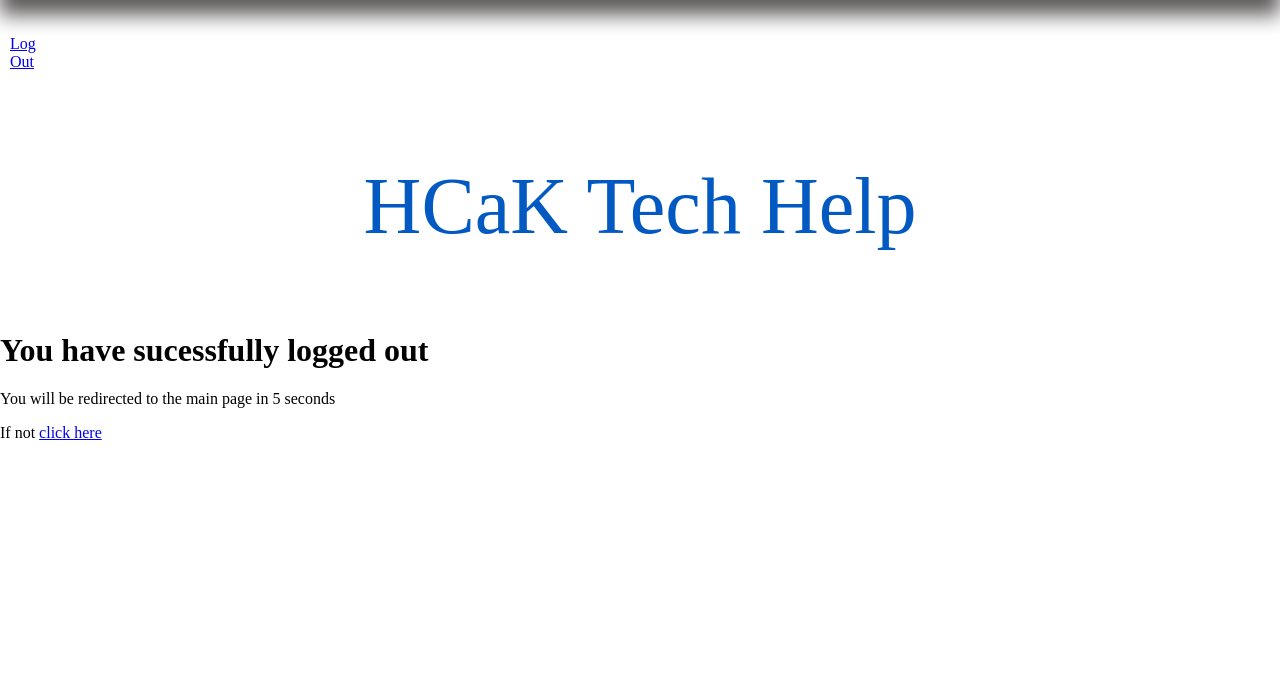
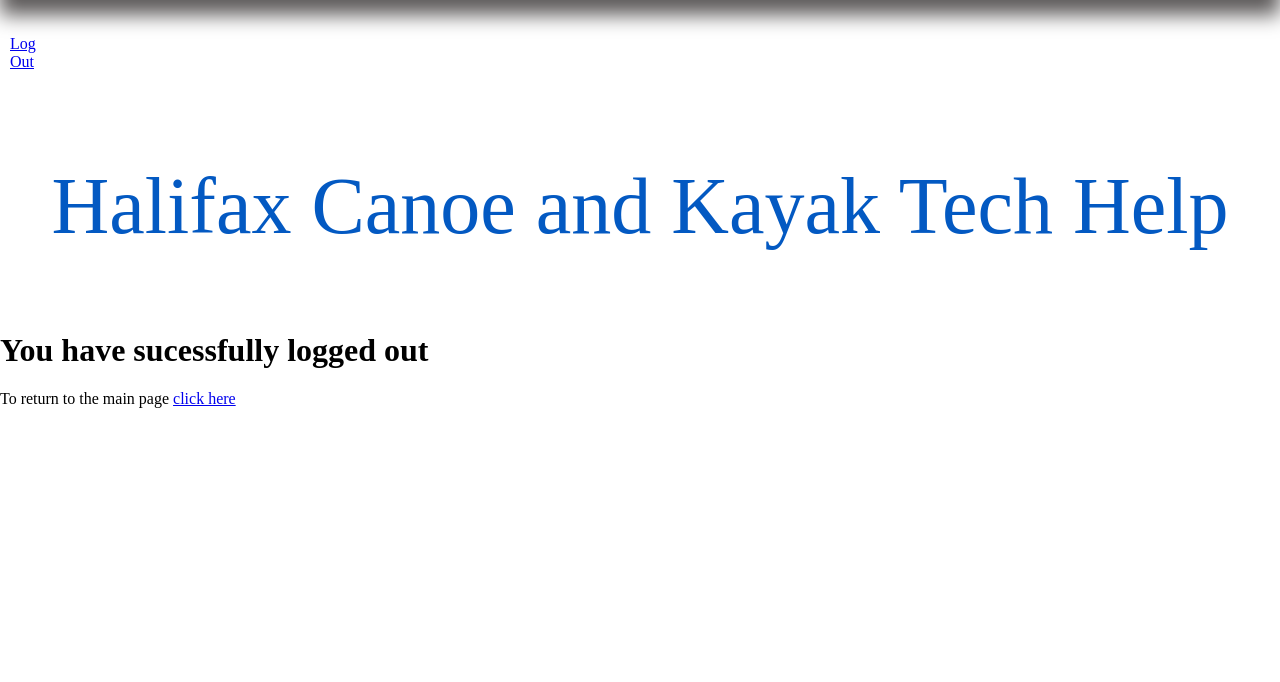
Before and after one commit to CalenderCat/WD-Project-2, a PHP site: page /logout.php in a window 1280 px wide. Shown: the part 50-732 px from the top of the page. Run offline with PHP 8.4, Linux system fonts and the light colour scheme.

Commit message:
A few small fixes

```diff
--- a/header.php
+++ b/header.php
@@ -27,7 +27,7 @@ session_start();
         </nav>
         <body>
             <a class="logout" href="logout.php">Log Out</a>
-            <p class="pagehead">HCaK Tech Help</P>
+            <p class="pagehead">Halifax Canoe and Kayak Tech Help</P>
         </body>
         <script src="https://ajax.googleapis.com/ajax/libs/jquery/3.6.3/jquery.min.js"></script>
         <script src="script.js"></script>
--- a/logout.php
+++ b/logout.php
@@ -2,7 +2,6 @@
 <?php
 include 'header.php';
 session_destroy();
-header( "refresh:5; url=index.php" );
 ?>
 
 <!DOCTYPE html>
@@ -16,8 +15,7 @@ header( "refresh:5; url=index.php" );
     <body>
         <main>
             <h1>You have sucessfully logged out</h1>
-            <p>You will be redirected to the main page in 5 seconds</p>
-            <p>If not <a id="redir" href="index.php">click here</a>
+            <p>To return to the main page <a id="redir" href="index.php">click here</a>
         </main>
     </body>
     <script src="https://ajax.googleapis.com/ajax/libs/jquery/3.6.3/jquery.min.js"></script>
```
